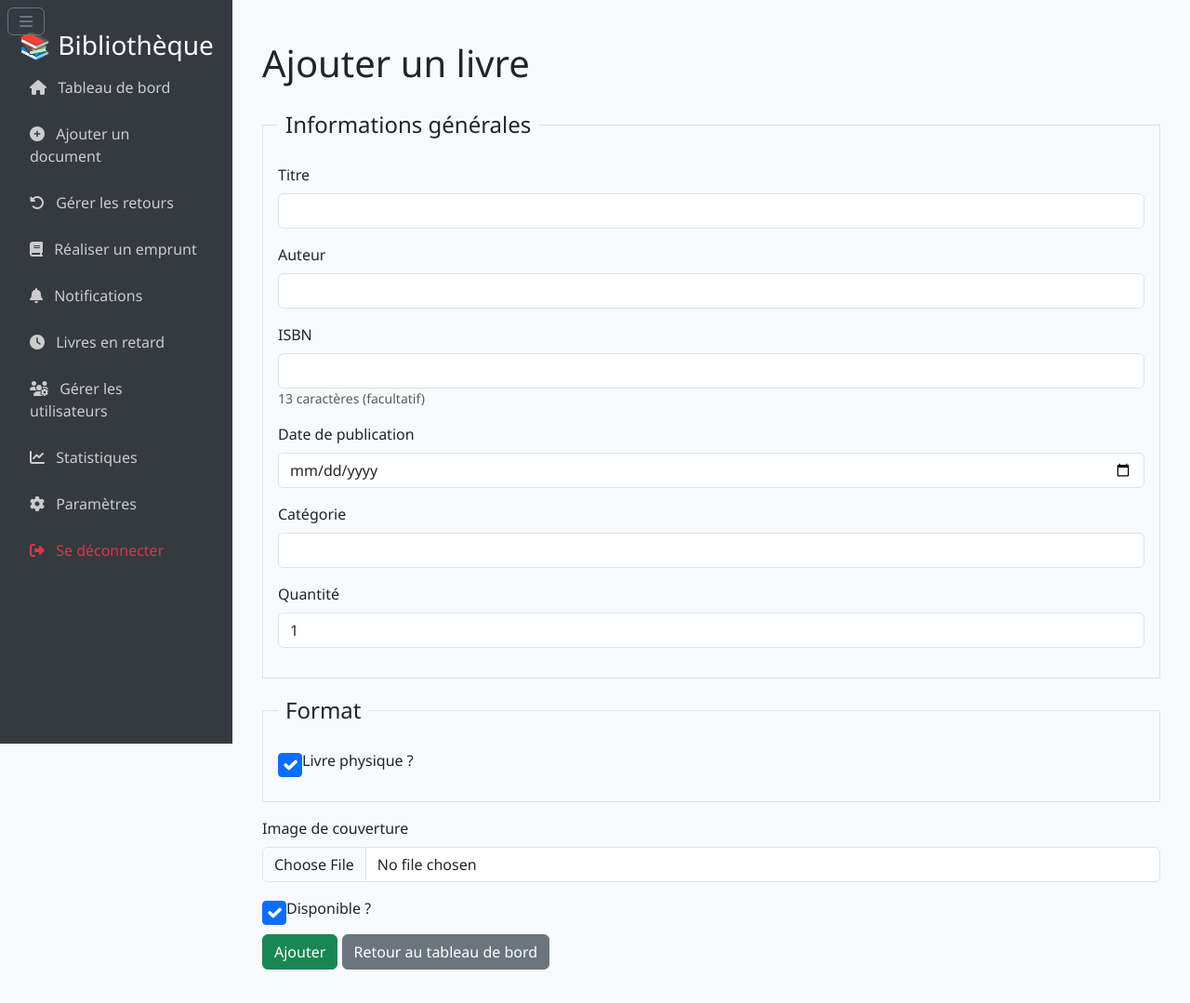
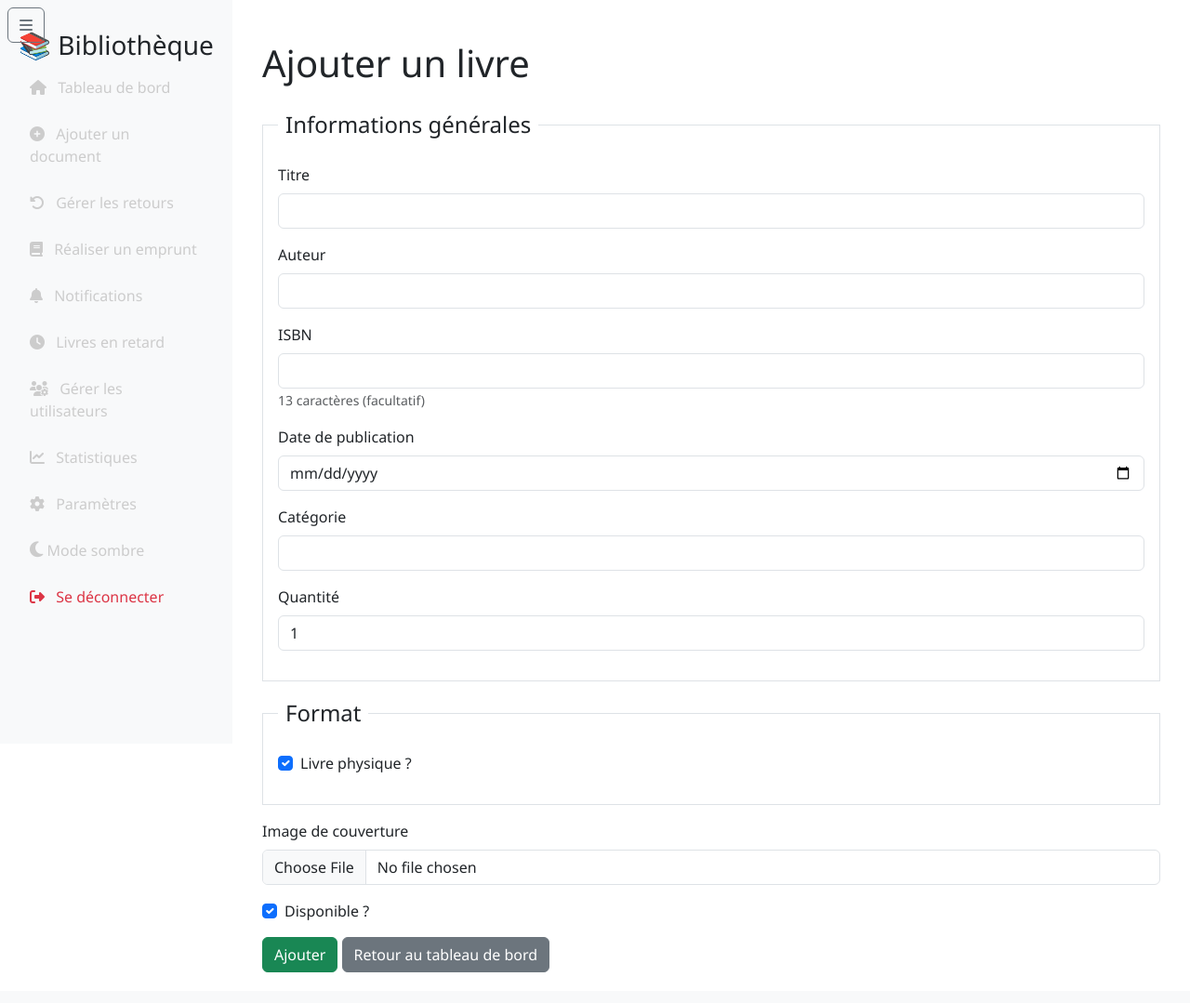
Before and after one commit to DanielEsso237/Projet-Bibliotheque, a Django app: page /books/add/ in a window 1280 px wide. Shown: the whole page at 93% size. After the commit the page ends 1046 px from the top, so only its background shows below. Run offline with Django 5.2, Linux system fonts and the light colour scheme; the visitor is signed in with stand-in values (Sample User, id 1); data that the repository does not hold is empty; parts of the project's set-up code (start-up, migrations or seed data) failed here and were passed over.

Commit message:
ajout du mode sombre/eclairé

```diff
--- a/Projet-bibliotheque-admin/books/templates/books/base.html
+++ b/Projet-bibliotheque-admin/books/templates/books/base.html
@@ -1,5 +1,4 @@
 {% load static %}
-<link rel="stylesheet" href="{% static 'css/styles.css' %}">
 <!DOCTYPE html>
 <html lang="fr">
 <head>
@@ -7,9 +6,100 @@
     <meta name="viewport" content="width=device-width, initial-scale=1.0">
     <meta name="csrf-token" content="{{ csrf_token }}">
     <title>{% block title %}Bibliothèque{% endblock %}</title>
-    <link href="https://cdn.jsdelivr.net/npm/bootstrap@5.3.3/dist/css/bootstrap.min.css" rel="stylesheet" integrity="sha384-QWTKZyjpPEjISv5WaRU9OFeRpok6YctnYmDr5pNlyT2bRjXh0JMhjY6hW+ALEwIH" crossorigin="anonymous">
-    <link href="https://cdnjs.cloudflare.com/ajax/libs/font-awesome/6.5.2/css/all.min.css" rel="stylesheet" crossorigin="anonymous" referrerpolicy="no-referrer" />
+    <!-- Bootstrap CSS CDN -->
+    <link href="https://cdn.jsdelivr.net/npm/bootstrap@5.3.3/dist/css/bootstrap.min.css" rel="stylesheet">
+    <!-- FontAwesome CDN -->
+    <link href="https://cdnjs.cloudflare.com/ajax/libs/font-awesome/6.5.2/css/all.min.css" rel="stylesheet">
+    <!-- Custom CSS (vérifie que ce fichier existe) -->
     <link rel="stylesheet" href="{% static 'books/css/custom.css' %}">
+    <style>
+        :root {
+            --bg-color: #ffffff;
+            --text-color: #212529;
+            --sidebar-bg: #f8f9fa;
+            --sidebar-text: #212529;
+            --card-bg: #ffffff;
+            --card-border: #dee2e6;
+            --primary-bg: #007bff;
+            --primary-text: #ffffff;
+            --alert-bg: #f8d7da;
+            --alert-text: #721c24;
+            --modal-bg: #ffffff;
+            --modal-text: #212529;
+        }
+
+        body.dark-mode {
+            --bg-color: #212529;
+            --text-color: #f8f9fa;
+            --sidebar-bg: #343a40;
+            --sidebar-text: #f8f9fa;
+            --card-bg: #343a40;
+            --card-border: #495057;
+            --primary-bg: #0056b3;
+            --primary-text: #f8f9fa;
+            --alert-bg: #721c24;
+            --alert-text: #f8d7da;
+            --modal-bg: #343a40;
+            --modal-text: #f8f9fa;
+        }
+
+        body {
+            background-color: var(--bg-color);
+            color: var(--text-color);
+            transition: all 0.3s ease;
+        }
+
+        .sidebar {
+            background-color: var(--sidebar-bg);
+            color: var(--sidebar-text);
+        }
+
+        .nav-link {
+            color: var(--sidebar-text);
+        }
+
+        .nav-link:hover {
+            background-color: rgba(0, 0, 0, 0.1);
+        }
+
+        .card {
+            background-color: var(--card-bg);
+            border-color: var(--card-border);
+        }
+
+        .card-header {
+            background-color: var(--primary-bg);
+            color: var(--primary-text);
+        }
+
+        .btn-primary {
+            background-color: var(--primary-bg);
+            border-color: var(--primary-bg);
+        }
+
+        .alert-danger {
+            background-color: var(--alert-bg);
+            color: var(--alert-text);
+        }
+
+        .modal-content {
+            background-color: var(--modal-bg);
+            color: var(--modal-text);
+        }
+
+        .theme-toggle {
+            cursor: pointer;
+            color: var(--sidebar-text);
+        }
+
+        .theme-toggle:hover {
+            background-color: rgba(0, 0, 0, 0.1);
+        }
+
+        .theme-toggle .fas {
+            font-size: 1.2rem;
+        }
+    </style>
     {% block extra_css %}{% endblock %}
 </head>
 <body>
@@ -35,6 +125,9 @@
                     <a class="nav-link" href="{% url 'manage_users' %}"><i class="fas fa-users-cog me-2"></i> Gérer les utilisateurs</a>
                     <a class="nav-link" href="{% url 'statistics' %}"><i class="fas fa-chart-line me-2"></i> Statistiques</a>
                     <a class="nav-link" href="{% url 'settings' %}"><i class="fas fa-cog me-2"></i> Paramètres</a>
+                    <a class="nav-link theme-toggle" id="themeToggle" title="Basculer mode sombre/clair">
+                        <i class="fas fa-moon"></i> Mode sombre
+                    </a>
                     <a class="nav-link text-danger" href="{% url 'logout' %}"><i class="fas fa-sign-out-alt me-2"></i> Se déconnecter</a>
                 {% else %}
                     <a class="nav-link" href="{% url 'login' %}"><i class="fas fa-sign-in-alt me-2"></i> Se connecter</a>
@@ -106,12 +199,40 @@
             });
         </script>
     {% endif %}
-    <script src="https://cdn.jsdelivr.net/npm/bootstrap@5.3.3/dist/js/bootstrap.bundle.min.js" integrity="sha384-YvpcrYf0tY3lHB60NNkmXc5s9fDVZLESaAA55NDzOxhy9GkcIdslK1eN7N6jIeHz" crossorigin="anonymous"></script>
+    <!-- Bootstrap JS CDN -->
+    <script src="https://cdn.jsdelivr.net/npm/bootstrap@5.3.3/dist/js/bootstrap.bundle.min.js"></script>
     <script>
         document.addEventListener('DOMContentLoaded', function () {
             const csrfToken = document.querySelector('meta[name="csrf-token"]')?.getAttribute('content');
             console.log('Jeton CSRF chargé:', csrfToken, 'Longueur:', csrfToken?.length);
+
+            // Toggle sombre/clair
+            const toggle = document.getElementById('themeToggle');
+            const body = document.body;
+            const icon = toggle.querySelector('i');
+            const toggleText = toggle.childNodes[2]; // Texte "Mode sombre"
+
+            // Charger le thème sauvegardé
+            if (localStorage.getItem('theme') === 'dark') {
+                body.classList.add('dark-mode');
+                icon.classList.replace('fa-moon', 'fa-sun');
+                toggleText.textContent = ' Mode clair';
+            }
+
+            toggle.addEventListener('click', () => {
+                body.classList.toggle('dark-mode');
+                if (body.classList.contains('dark-mode')) {
+                    localStorage.setItem('theme', 'dark');
+                    icon.classList.replace('fa-moon', 'fa-sun');
+                    toggleText.textContent = ' Mode clair';
+                } else {
+                    localStorage.setItem('theme', 'light');
+                    icon.classList.replace('fa-sun', 'fa-moon');
+                    toggleText.textContent = ' Mode sombre';
+                }
+            });
         });
+
         function toggleSidebar() {
             const sidebar = document.getElementById('sidebar');
             const content = document.getElementById('content');
@@ -123,6 +244,7 @@
                 content.style.marginLeft = '250px';
             }
         }
+
         let isUpdatingNotifications = false;
         function updateNotificationBadges() {
             if (isUpdatingNotifications) return;
@@ -154,16 +276,19 @@
                 isUpdatingNotifications = false;
             });
         }
+
         document.addEventListener('visibilitychange', () => {
             if (document.visibilityState === 'visible') {
                 updateNotificationBadges();
             }
         });
+
         setInterval(() => {
             if (document.visibilityState === 'visible') {
                 updateNotificationBadges();
             }
         }, 300000);
+
         document.addEventListener('DOMContentLoaded', updateNotificationBadges);
     </script>
     {% block extra_js %}{% endblock %}
```
Also changed, not shown: 1 other file.
